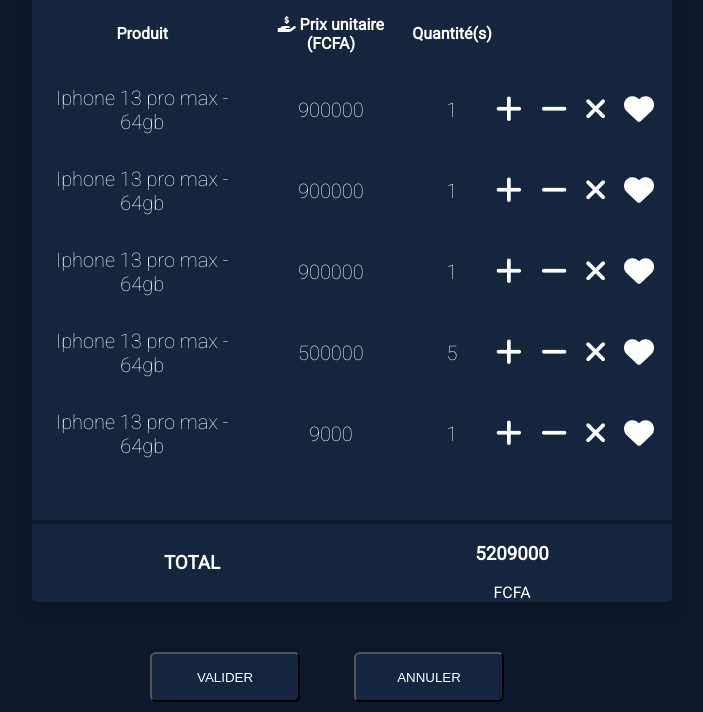
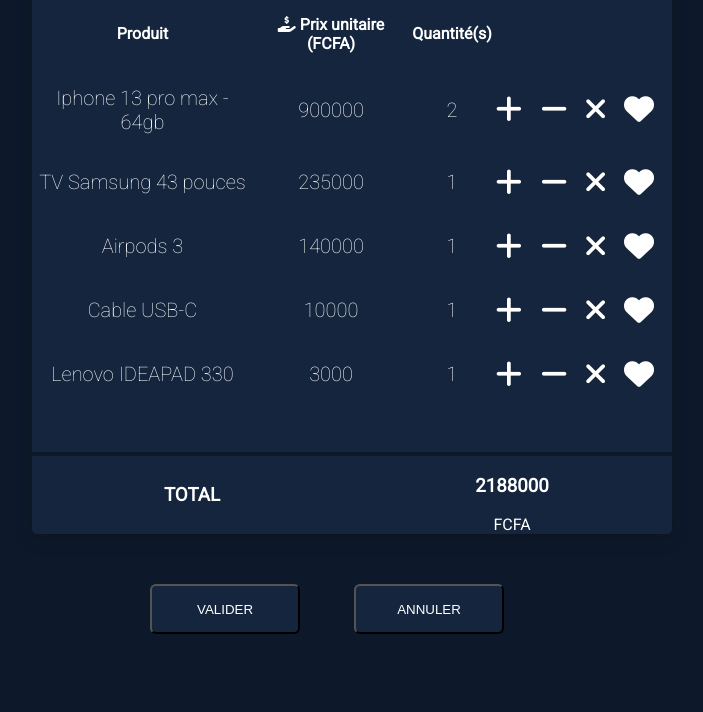
Before and after one commit to jkdGMC/DOM_checkpoint, a plain HTML site: page index.html in a window 1280 px wide. Both pictures are taken after a click on the icon 796 px from the left and 197 px from the top of the page. Shown: the part 88-800 px from the top of the page, without its empty margins (288-991 px from the left). Drawn offline with Linux system fonts and the light colour scheme.

Commit message:
Final commit

```diff
--- a/index.html
+++ b/index.html
@@ -25,10 +25,10 @@
               <th>Quantité(s)</th>
             </tr>
 
-            <tr id="1">
+            <tr>
               <td>Iphone 13 pro max - 64gb</td>
               <td class="price_product">900000</td>
-              <td class="qut">1</td>
+              <td class="qut"></td>
               <td class="icon_plus" id="plus">
                 <i class="fa-solid fa-plus" ></i>
               </td>
@@ -43,10 +43,10 @@
               </td>
             </tr>
 
-            <tr id="2">
-              <td>Iphone 13 pro max - 64gb</td>
-              <td class="price_product">900000</td>
-              <td class="qut">1</td>
+            <tr>
+              <td>TV Samsung 43 pouces</td>
+              <td class="price_product">235000</td>
+              <td class="qut"></td>
               <td class="icon_plus" id="plus">
                 <i class="fa-solid fa-plus" ></i>
               </td>
@@ -61,10 +61,10 @@
               </td>
             </tr>
 
-            <tr id="3">
-              <td>Iphone 13 pro max - 64gb</td>
-              <td class="price_product">900000</td>
-              <td class="qut">1</td>
+            <tr>
+              <td>Airpods 3</td>
+              <td class="price_product">140000</td>
+              <td class="qut"></td>
               <td class="icon_plus" id="plus">
                 <i class="fa-solid fa-plus"></i>
               </td>
@@ -79,10 +79,10 @@
               </td>
             </tr>
 
-            <tr id="4">
-              <td>Iphone 13 pro max - 64gb</td>
-              <td class="price_product">500000</td>
-              <td class="qut">5</td>
+            <tr>
+              <td>Cable USB-C</td>
+              <td class="price_product">10000</td>
+              <td class="qut"></td>
               <td class="icon_plus" id="plus">
                 <i class="fa-solid fa-plus" ></i>
               </td>
@@ -97,10 +97,10 @@
               </td>
             </tr>
 
-            <tr id="5">
-              <td>Iphone 13 pro max - 64gb</td>
-              <td class="price_product">9000</td>
-              <td class="qut">1</td>
+            <tr>
+              <td>Lenovo IDEAPAD 330</td>
+              <td class="price_product">3000</td>
+              <td class="qut"></td>
               <td class="icon_plus" id="plus">
                 <i class="fa-solid fa-plus" ></i>
               </td>
--- a/script.js
+++ b/script.js
@@ -1,5 +1,4 @@
-
-// Total price calcul !
+function totalPrix(){
   var priceUnit = document.querySelectorAll(".price_product")
   var totalPrice = document.querySelector(".price_number")
   var quantityProduct = document.querySelectorAll(".qut")
@@ -8,21 +7,63 @@
 
 
 for (const value of priceUnit){
-  totalProduct = totalProduct + (parseInt(value.innerHTML))*quantityProduct[i].innerHTML;
+  totalProduct = totalProduct + (parseInt(value.innerHTML))*parseInt(quantityProduct[i].innerHTML);
   i++;
 }
 totalPrice.innerHTML= totalProduct;
 
+}
+
 //Increment and decrement button quantity
-var plusButton = document.querySelectorAll(".fa-plus")
-var minusButton = document.querySelectorAll(".fa-minus")
-var quantityValue = document.querySelectorAll(".qut")
+  var plusButtons = document.querySelectorAll(".fa-plus")
+  var minusButtons = document.querySelectorAll(".fa-minus")
+  var quantityValues = document.querySelectorAll(".qut")
   var j = 1;
 
-for (const pb of plusButton) {
+
+  // Quantity default : j (1)
+  for (const quantity of quantityValues) {
+    quantity.innerHTML = j;
+  }
+
+
+  //increment button on click
+  totalPrix();
+  for (const btnPlus of plusButtons) {
+
+    btnPlus.addEventListener('click', function (){
+
+      var iconEl = btnPlus.parentElement
+      var product = iconEl.parentElement
+      var quantityButton = product.querySelector(".qut")
+      var increment = parseInt(quantityButton.innerHTML)
+
+      increment++;
+      quantityButton.innerHTML = increment;
+
+      totalPrix();
+
+    })
 
   }
 
+  //Decrement button on click
+  for (const btnMinus of minusButtons) {
+    btnMinus.addEventListener('click', function (){
+
+      var iconEl = btnMinus.parentElement
+      var product = iconEl.parentElement
+      var quantityButton = product.querySelector(".qut")
+      var decrement = parseInt(quantityButton.innerHTML)
+
+      if (decrement > 1) {
+        decrement--;
+        quantityButton.innerHTML = decrement
+      }
+      totalPrix();
+
+    })
+  }
 
 // Like button
 var hearts = document.querySelectorAll(".fa-heart")
@@ -39,3 +80,23 @@
     }
   })
 }
+
+// Delete product
+var delButtons = document.querySelectorAll(".fa-xmark")
+
+for (const delBtn of delButtons) {
+
+  delBtn.addEventListener('click',function(){
+
+    var hasConfirmed = confirm("Voulez vous vraiment supprimer le produit du panier ?")
+
+    if (hasConfirmed) {
+      var iconTd = delBtn.parentElement
+      var product = iconTd.parentElement
+
+      product.remove();
+      totalPrix();
+    }
+  })
+
+}
```
Lines whose indentation alone changed are shown as unchanged.
